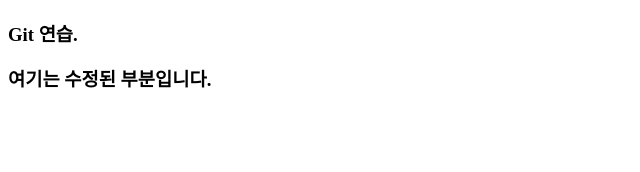
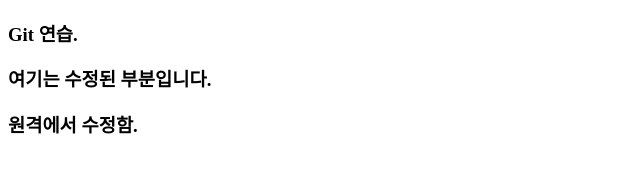
Before and after one commit to jwpumulo/html, a plain HTML site: page index.html in a window 1280 px wide. Shown: the whole page, without its empty margins (0-640 px from the left). Drawn offline with Linux system fonts and the light colour scheme.

Commit message:
Update index.html

```diff
--- a/index.html
+++ b/index.html
@@ -9,6 +9,7 @@
   <h3>Git 연습.</h3>
   <!-- 수정된 파일도 이력 등록 : unstage > stage > commit > push -->
   <h3>여기는 수정된 부분입니다.</h3>
-
+<!-- 원격에서 수정한 내용입니다 -->
+  <h3>원격에서 수정함.</h3>
 </body>
 </html>
```
